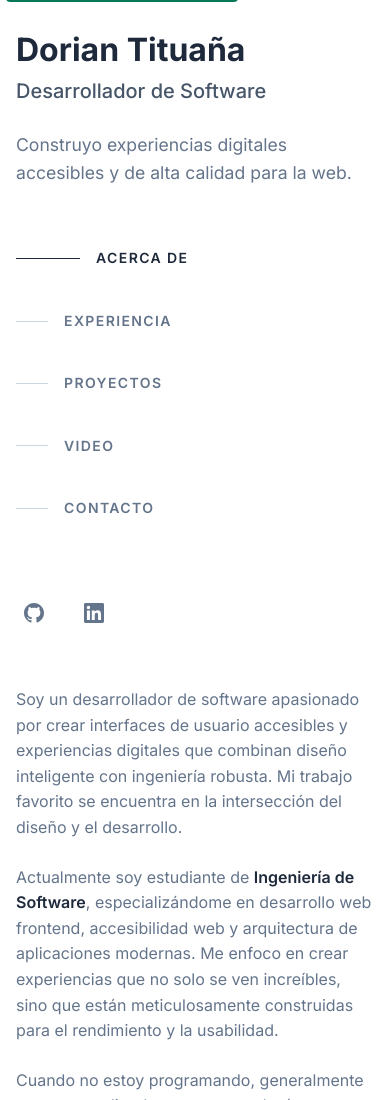
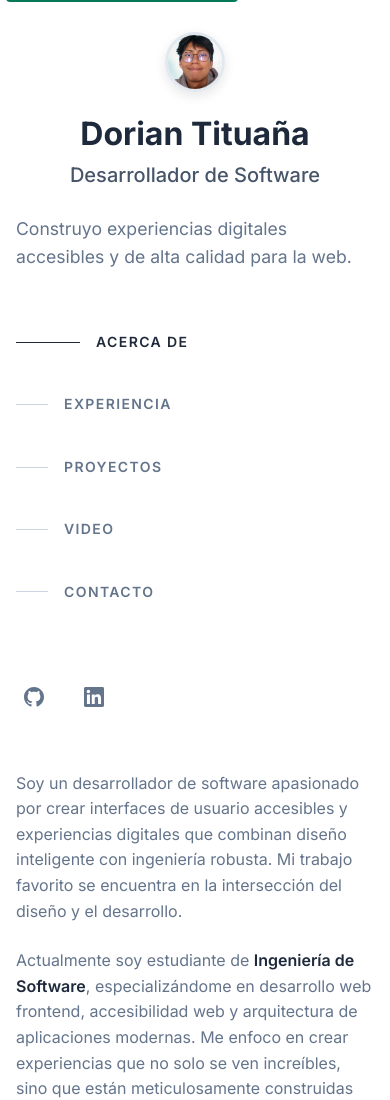
Before and after one commit to DorianTitu/portafolio-accesible, a plain HTML site: page index.html in a window 390 px wide. Shown: the top 1100 px of the page. Drawn offline with Linux system fonts and the light colour scheme.

Commit message:
Agregacion de imagen de perfil

```diff
--- a/estilos.css
+++ b/estilos.css
@@ -78,6 +78,38 @@ body {
   max-width: 500px;
 }
 
+/* Sección del perfil */
+.profile-section {
+  display: flex;
+  align-items: center;
+  gap: 1.5rem;
+  margin-bottom: 1.5rem;
+}
+
+.profile-image {
+  flex-shrink: 0;
+}
+
+.profile-image img {
+  width: 80px;
+  height: 80px;
+  border-radius: 50%;
+  object-fit: cover;
+  border: 3px solid #e2e8f0;
+  transition: all 0.3s ease;
+  box-shadow: 0 4px 12px rgba(0, 0, 0, 0.1);
+}
+
+.profile-image img:hover {
+  border-color: #047857;
+  transform: scale(1.05);
+  box-shadow: 0 8px 25px rgba(4, 120, 87, 0.15);
+}
+
+.profile-text {
+  flex: 1;
+}
+
 .header h1 {
   font-size: 3rem;
   font-weight: 700;
@@ -90,7 +122,7 @@ body {
   font-size: 1.25rem;
   font-weight: 500;
   color: #475569;
-  margin-bottom: 1.5rem;
+  margin-bottom: 0;
 }
 
 .header-description {
@@ -553,6 +585,17 @@ body {
     padding: 2rem 1rem;
   }
 
+  .profile-section {
+    flex-direction: column;
+    text-align: center;
+    gap: 1rem;
+  }
+
+  .profile-image img {
+    width: 60px;
+    height: 60px;
+  }
+
   .header h1 {
     font-size: 2rem;
   }
--- a/index.html
+++ b/index.html
@@ -15,8 +15,15 @@
   <div class="container">
     <header class="header" role="banner">
       <div class="header-content">
-        <h1>Dorian Tituaña</h1>
-        <h2>Desarrollador de Software</h2>
+        <div class="profile-section">
+          <div class="profile-image">
+            <img src="Images/Dorian.jpeg" alt="Retrato profesional de Dorian Tituaña, desarrollador de software">
+          </div>
+          <div class="profile-text">
+            <h1>Dorian Tituaña</h1>
+            <h2>Desarrollador de Software</h2>
+          </div>
+        </div>
         <p class="header-description">Construyo experiencias digitales accesibles y de alta calidad para la web.</p>
 
         <nav class="navigation" role="navigation" aria-label="Navegación principal">
```
